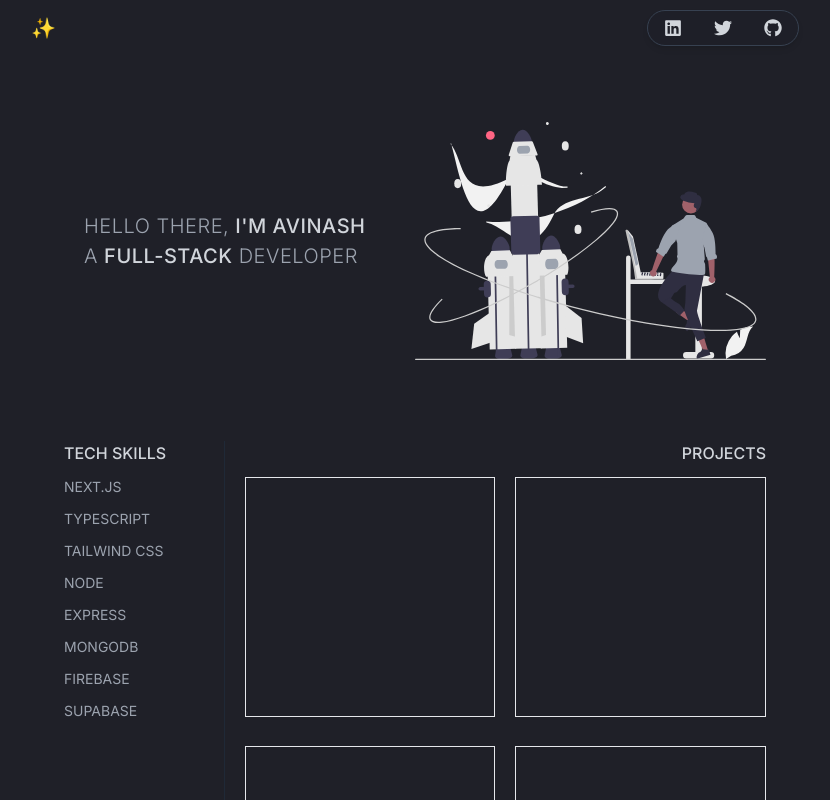
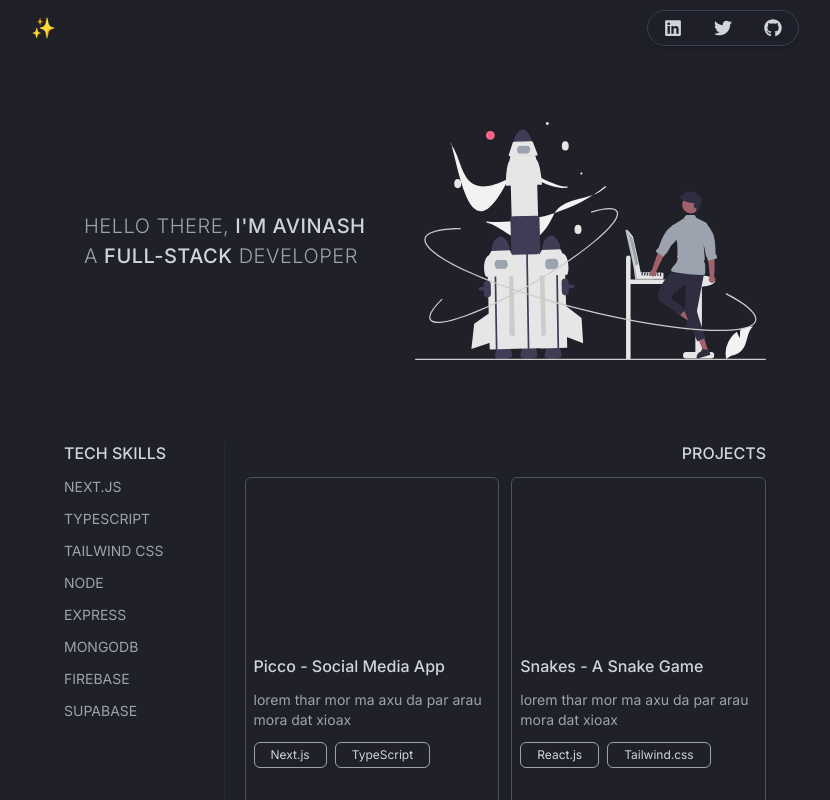
Before and after one commit to Avin008/portfolio-2.0, a Next.js app: page / in a window 1280 px wide. Shown: the top 800 px of the page, without its empty margins (225-1055 px from the left). Built offline with nearby package versions, Linux system fonts and the light colour scheme.

Commit message:
added: project card component

```diff
--- a/app/page.tsx
+++ b/app/page.tsx
@@ -1,4 +1,4 @@
-import { Intro } from "@/components";
+import { Intro, Projects, TechSkills } from "@/components";
 import Image from "next/image";
 
 export default function Home() {
@@ -6,31 +6,8 @@ export default function Home() {
     <main className="min-h-screen pb-5 border border-transparent px-8 space-y-10">
       <Intro />
       <div className="grid grid-cols-8 gap-5">
-        <div className="col-span-2 border-r border-gray-800">
-          <h1 className="text-gray-300 font-medium">
-            TECH SKILLS
-          </h1>
-          <ul className="flex mt-3 flex-col gap-3 text-gray-400 text-sm">
-            <li className="w-fit">NEXT.JS</li>
-            <li className="w-fit">TYPESCRIPT</li>
-            <li className="w-fit">TAILWIND CSS</li>
-            <li className="w-fit">NODE</li>
-            <li className="w-fit">EXPRESS</li>
-            <li className="w-fit">MONGODB</li>
-            <li className="w-fit">FIREBASE</li>
-            <li className="w-fit">SUPABASE</li>
-          </ul>
-        </div>
-        <div className="col-span-6">
-          <h1 className="text-gray-300 font-medium text-end">
-            PROJECTS
-          </h1>
-          <div className="h-full mt-3 grid grid-cols-2 gap-5">
-            {[1, 2, 3, 4, 5, 6, 7, 8].map((x) => (
-              <div className="border h-60"></div>
-            ))}
-          </div>
-        </div>
+        <TechSkills />
+        <Projects />
       </div>
     </main>
   );
--- /dev/null
+++ b/components/ProjectCard.tsx
@@ -0,0 +1,36 @@
+type ProjectDataType = {
+  name: string;
+  img: string;
+  description: string;
+  techStack: { id: string; name: string }[];
+  githubLink: string;
+  liveLink: string;
+};
+
+export const ProjectCard = ({
+  projectData,
+}: {
+  projectData: ProjectDataType;
+}): React.ReactElement => {
+  return (
+    <div className="border border-gray-600 hover:shadow-[#13141b] hover:shadow-md hover:cursor-pointer transition-all h-fit shadow-md rounded-md">
+      <div className="h-40 rounded-t-md relative bg-transparent"></div>
+      <div className="text-gray-300 p-2 py-4 h-44 flex flex-col gap-3">
+        <h2 className="font-medium">{projectData.name}</h2>
+        <p className="text-sm text-gray-400">
+          {projectData.description}
+        </p>
+        <ul className="flex gap-2 flex-wrap items-center">
+          {projectData.techStack.map((x) => (
+            <li
+              key={x.id}
+              className="text-xs py-1 px-4 rounded-md text-gray-300 border border-gray-400 w-fit"
+            >
+              {x.name}
+            </li>
+          ))}
+        </ul>
+      </div>
+    </div>
+  );
+};
--- /dev/null
+++ b/components/Projects.tsx
@@ -0,0 +1,81 @@
+import { ProjectCard } from "./ProjectCard";
+
+type ProjectsDataType = {
+  id: string;
+  name: string;
+  img: string;
+  description: string;
+  techStack: { id: string; name: string }[];
+  githubLink: string;
+  liveLink: string;
+};
+
+const projectsData: ProjectsDataType[] = [
+  {
+    id: crypto.randomUUID(),
+    name: "Picco - Social Media App",
+    img: "",
+    description:
+      "lorem thar mor ma axu da par arau mora dat xioax",
+    techStack: [
+      { id: crypto.randomUUID(), name: "Next.js" },
+      { id: crypto.randomUUID(), name: "TypeScript" },
+    ],
+    githubLink: "",
+    liveLink: "",
+  },
+  {
+    id: crypto.randomUUID(),
+    name: "Snakes - A Snake Game",
+    img: "",
+    description:
+      "lorem thar mor ma axu da par arau mora dat xioax",
+    techStack: [
+      { id: crypto.randomUUID(), name: "React.js" },
+      { id: crypto.randomUUID(), name: "Tailwind.css" },
+    ],
+    githubLink: "",
+    liveLink: "",
+  },
+  {
+    id: crypto.randomUUID(),
+    name: "Miaka - Ecommerce App",
+    img: "",
+    description:
+      "lorem thar mor ma axu da par arau mora dat xioax",
+    techStack: [
+      { id: crypto.randomUUID(), name: "Next.js" },
+      { id: crypto.randomUUID(), name: "TypeScript" },
+    ],
+    githubLink: "",
+    liveLink: "",
+  },
+  {
+    id: crypto.randomUUID(),
+    name: "Learno - A Video Library App",
+    img: "",
+    description:
+      "lorem thar mor ma axu da par arau mora dat xioax",
+    techStack: [
+      { id: crypto.randomUUID(), name: "Next.js" },
+      { id: crypto.randomUUID(), name: "TypeScript" },
+    ],
+    githubLink: "",
+    liveLink: "",
+  },
+];
+
+export const Projects = (): React.ReactElement => {
+  return (
+    <div className="col-span-6">
+      <h1 className="text-gray-300 font-medium text-end">
+        PROJECTS
+      </h1>
+      <div className="h-full mt-3 grid grid-cols-2 gap-3">
+        {projectsData?.map((x) => (
+          <ProjectCard projectData={x} />
+        ))}
+      </div>
+    </div>
+  );
+};
--- /dev/null
+++ b/components/TechSkills.tsx
@@ -0,0 +1,19 @@
+export const TechSkills = (): React.ReactElement => {
+  return (
+    <div className="col-span-2 border-r border-gray-800">
+      <h1 className="text-gray-300 font-medium">
+        TECH SKILLS
+      </h1>
+      <ul className="flex mt-3 flex-col gap-3 text-gray-400 text-sm">
+        <li className="w-fit">NEXT.JS</li>
+        <li className="w-fit">TYPESCRIPT</li>
+        <li className="w-fit">TAILWIND CSS</li>
+        <li className="w-fit">NODE</li>
+        <li className="w-fit">EXPRESS</li>
+        <li className="w-fit">MONGODB</li>
+        <li className="w-fit">FIREBASE</li>
+        <li className="w-fit">SUPABASE</li>
+      </ul>
+    </div>
+  );
+};
--- a/components/index.ts
+++ b/components/index.ts
@@ -1,4 +1,7 @@
 import { Intro } from "./Intro";
 import { Navbar } from "./Navbar";
+import { ProjectCard } from "./ProjectCard";
+import { Projects } from "./Projects";
+import { TechSkills } from "./TechSkills";
 
-export { Navbar, Intro };
+export { Navbar, Intro, TechSkills, Projects, ProjectCard };
```
Also changed, not shown: public/video-library.png (added).
